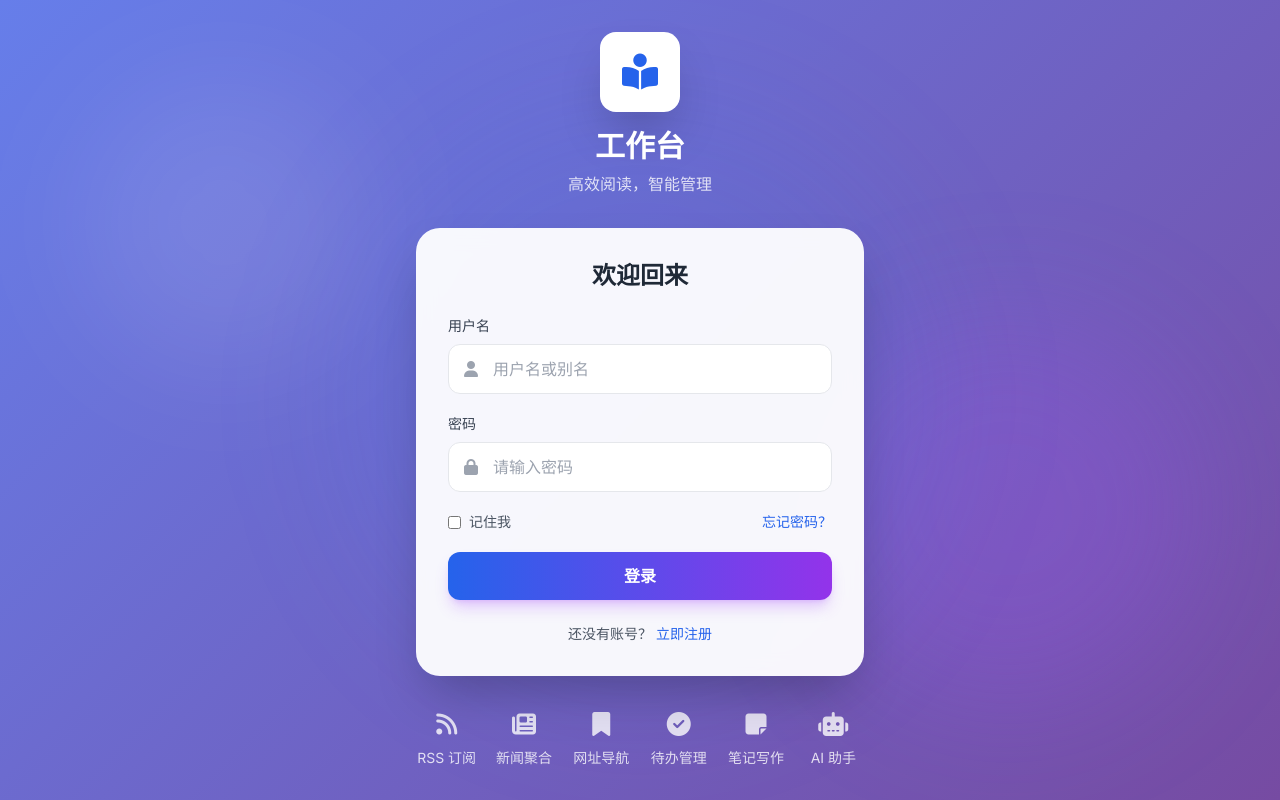
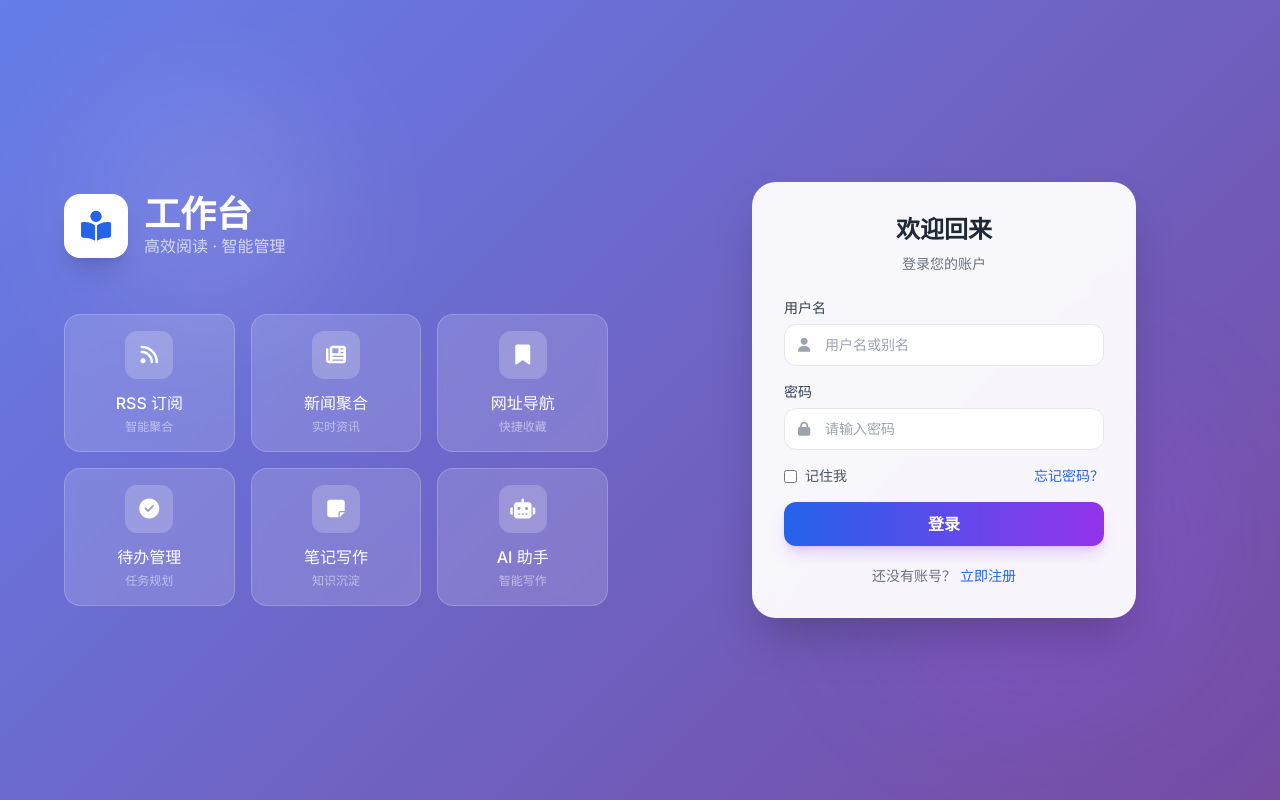
Before and after one commit to tojoevan/workspace, a Django app: page /login/ in a window 1280 px wide. Run offline with Django 5.2, Linux system fonts and the light colour scheme; some libraries are stand-ins or nearby versions.

Commit message:
优化login页面

```diff
--- a/templates/core/login.html
+++ b/templates/core/login.html
@@ -46,75 +46,127 @@
 
         @keyframes float {
             0%, 100% { transform: translateY(0px); }
-            50% { transform: translateY(-20px); }
+            50% { transform: translateY(-15px); }
         }
 
         .float-animation {
             animation: float 6s ease-in-out infinite;
         }
 
-        @keyframes pulse-ring {
-            0% { transform: scale(0.8); opacity: 0.5; }
-            100% { transform: scale(1.2); opacity: 0; }
-        }
-
-        .pulse-ring {
-            animation: pulse-ring 2s cubic-bezier(0.215, 0.61, 0.355, 1) infinite;
+        .feature-card {
+            background: rgba(255, 255, 255, 0.15);
+            backdrop-filter: blur(4px);
+            border: 1px solid rgba(255, 255, 255, 0.2);
         }
     </style>
 </head>
-<body class="gradient-bg min-h-screen flex items-center justify-center p-4">
+<body class="gradient-bg min-h-screen flex items-center justify-center p-4 lg:p-8">
     <!-- Background Elements -->
     <div class="fixed inset-0 overflow-hidden pointer-events-none">
-        <div class="absolute top-20 left-20 w-72 h-72 bg-white/10 rounded-full blur-3xl float-animation"></div>
-        <div class="absolute bottom-20 right-20 w-96 h-96 bg-purple-500/20 rounded-full blur-3xl float-animation" style="animation-delay: -3s;"></div>
-        <div class="absolute top-1/2 left-1/2 -translate-x-1/2 -translate-y-1/2 w-[600px] h-[600px] bg-blue-500/10 rounded-full blur-3xl"></div>
+        <div class="absolute top-20 left-20 w-64 h-64 bg-white/10 rounded-full blur-3xl float-animation"></div>
+        <div class="absolute bottom-20 right-20 w-80 h-80 bg-purple-500/20 rounded-full blur-3xl float-animation" style="animation-delay: -3s;"></div>
     </div>
 
-    <!-- Login Card -->
-    <div class="relative w-full max-w-md">
-        <!-- Logo -->
-        <div class="text-center mb-8">
-            <div class="inline-flex items-center justify-center w-20 h-20 bg-white rounded-2xl shadow-2xl mb-4">
-                <i class="fas fa-book-reader text-4xl text-primary-600"></i>
+    <!-- Main Container -->
+    <div class="relative w-full max-w-6xl grid grid-cols-1 lg:grid-cols-2 gap-8 lg:gap-16 items-center">
+        <!-- Left Side - Branding -->
+        <div class="text-center lg:text-left order-2 lg:order-1">
+            <!-- Logo & Title -->
+            <div class="mb-10">
+                <div class="inline-flex items-center gap-4 mb-4">
+                    <div class="w-16 h-16 bg-white rounded-2xl shadow-xl flex items-center justify-center">
+                        <i class="fas fa-book-reader text-3xl text-primary-600"></i>
                     </div>
-            <h1 class="text-3xl font-bold text-white mb-2">工作台</h1>
-            <p class="text-white/80">高效阅读，智能管理</p>
+                    <div class="text-left">
+                        <h1 class="text-3xl lg:text-4xl font-bold text-white">工作台</h1>
+                        <p class="text-white/70">高效阅读 · 智能管理</p>
+                    </div>
+                </div>
             </div>
 
-        <!-- Form Card -->
+            <!-- Features Grid -->
+            <div class="grid grid-cols-2 sm:grid-cols-3 gap-3 lg:gap-4">
+                <div class="feature-card rounded-2xl p-4 text-center">
+                    <div class="w-12 h-12 bg-white/20 rounded-xl flex items-center justify-center mx-auto mb-3">
+                        <i class="fas fa-rss text-xl text-white"></i>
+                    </div>
+                    <p class="text-white font-medium">RSS 订阅</p>
+                    <p class="text-white/50 text-xs mt-1">智能聚合</p>
+                </div>
+                <div class="feature-card rounded-2xl p-4 text-center">
+                    <div class="w-12 h-12 bg-white/20 rounded-xl flex items-center justify-center mx-auto mb-3">
+                        <i class="fas fa-newspaper text-xl text-white"></i>
+                    </div>
+                    <p class="text-white font-medium">新闻聚合</p>
+                    <p class="text-white/50 text-xs mt-1">实时资讯</p>
+                </div>
+                <div class="feature-card rounded-2xl p-4 text-center">
+                    <div class="w-12 h-12 bg-white/20 rounded-xl flex items-center justify-center mx-auto mb-3">
+                        <i class="fas fa-bookmark text-xl text-white"></i>
+                    </div>
+                    <p class="text-white font-medium">网址导航</p>
+                    <p class="text-white/50 text-xs mt-1">快捷收藏</p>
+                </div>
+                <div class="feature-card rounded-2xl p-4 text-center">
+                    <div class="w-12 h-12 bg-white/20 rounded-xl flex items-center justify-center mx-auto mb-3">
+                        <i class="fas fa-check-circle text-xl text-white"></i>
+                    </div>
+                    <p class="text-white font-medium">待办管理</p>
+                    <p class="text-white/50 text-xs mt-1">任务规划</p>
+                </div>
+                <div class="feature-card rounded-2xl p-4 text-center">
+                    <div class="w-12 h-12 bg-white/20 rounded-xl flex items-center justify-center mx-auto mb-3">
+                        <i class="fas fa-sticky-note text-xl text-white"></i>
+                    </div>
+                    <p class="text-white font-medium">笔记写作</p>
+                    <p class="text-white/50 text-xs mt-1">知识沉淀</p>
+                </div>
+                <div class="feature-card rounded-2xl p-4 text-center">
+                    <div class="w-12 h-12 bg-white/20 rounded-xl flex items-center justify-center mx-auto mb-3">
+                        <i class="fas fa-robot text-xl text-white"></i>
+                    </div>
+                    <p class="text-white font-medium">AI 助手</p>
+                    <p class="text-white/50 text-xs mt-1">智能写作</p>
+                </div>
+            </div>
+        </div>
+
+        <!-- Right Side - Login Form -->
+        <div class="order-1 lg:order-2 flex justify-center">
+            <div class="w-full max-w-sm">
                 <div class="glass-effect rounded-3xl shadow-2xl p-8">
-            <h2 class="text-2xl font-semibold text-gray-800 mb-6 text-center">欢迎回来</h2>
+                    <h2 class="text-2xl font-bold text-gray-800 mb-2 text-center">欢迎回来</h2>
+                    <p class="text-gray-500 text-sm text-center mb-6">登录您的账户</p>
 
                     {% if messages %}
                         {% for message in messages %}
-                    <div class="mb-4 p-4 rounded-xl {% if message.tags == 'error' %}bg-red-50 text-red-700 border border-red-200{% else %}bg-green-50 text-green-700 border border-green-200{% endif %}">
+                            <div class="mb-4 p-3 rounded-xl {% if message.tags == 'error' %}bg-red-50 text-red-700 border border-red-200{% else %}bg-green-50 text-green-700 border border-green-200{% endif %}">
                                 <i class="fas {% if message.tags == 'error' %}fa-exclamation-circle{% else %}fa-check-circle{% endif %} mr-2"></i>
                                 {{ message }}
                             </div>
                         {% endfor %}
                     {% endif %}
 
-            <form method="post" class="space-y-5">
+                    <form method="post" class="space-y-4">
                         {% csrf_token %}
 
                         <div>
-                    <label class="block text-sm font-medium text-gray-700 mb-2">用户名</label>
+                            <label class="block text-sm font-medium text-gray-700 mb-1.5">用户名</label>
                             <div class="relative">
                                 <input type="text" name="username" required
-                            class="w-full pl-11 pr-4 py-3 rounded-xl border border-gray-200 focus:border-primary-500 focus:ring-2 focus:ring-primary-200 transition-all outline-none"
+                                    class="w-full pl-10 pr-4 py-2.5 rounded-xl border border-gray-200 focus:border-primary-500 focus:ring-2 focus:ring-primary-200 transition-all outline-none text-sm"
                                     placeholder="用户名或别名">
-                        <i class="fas fa-user absolute left-4 top-1/2 -translate-y-1/2 text-gray-400"></i>
+                                <i class="fas fa-user absolute left-3.5 top-1/2 -translate-y-1/2 text-gray-400 text-sm"></i>
                             </div>
                         </div>
 
                         <div>
-                    <label class="block text-sm font-medium text-gray-700 mb-2">密码</label>
+                            <label class="block text-sm font-medium text-gray-700 mb-1.5">密码</label>
                             <div class="relative">
                                 <input type="password" name="password" required
-                            class="w-full pl-11 pr-4 py-3 rounded-xl border border-gray-200 focus:border-primary-500 focus:ring-2 focus:ring-primary-200 transition-all outline-none"
+                                    class="w-full pl-10 pr-4 py-2.5 rounded-xl border border-gray-200 focus:border-primary-500 focus:ring-2 focus:ring-primary-200 transition-all outline-none text-sm"
                                     placeholder="请输入密码">
-                        <i class="fas fa-lock absolute left-4 top-1/2 -translate-y-1/2 text-gray-400"></i>
+                                <i class="fas fa-lock absolute left-3.5 top-1/2 -translate-y-1/2 text-gray-400 text-sm"></i>
                             </div>
                         </div>
 
@@ -127,44 +179,18 @@
                         </div>
 
                         <button type="submit"
-                    class="w-full py-3 px-4 bg-gradient-to-r from-blue-600 to-purple-600 text-white font-semibold rounded-xl hover:from-blue-700 hover:to-purple-700 transform hover:scale-[1.02] transition-all duration-200 shadow-lg shadow-purple-500/30">
+                            class="w-full py-2.5 px-4 bg-gradient-to-r from-blue-600 to-purple-600 text-white font-semibold rounded-xl hover:from-blue-700 hover:to-purple-700 transform hover:scale-[1.02] transition-all duration-200 shadow-lg shadow-purple-500/25">
                             登录
                         </button>
                     </form>
 
-            <div class="mt-6 text-center">
-                <p class="text-gray-600 text-sm">
+                    <div class="mt-5 text-center">
+                        <p class="text-gray-500 text-sm">
                             还没有账号？
                             <a href="#" class="text-primary-600 hover:text-primary-700 font-medium">立即注册</a>
                         </p>
                     </div>
                 </div>
-
-        <!-- Features -->
-        <div class="mt-8 grid grid-cols-3 md:grid-cols-6 gap-4 text-center text-white/80 text-sm">
-            <div>
-                <i class="fas fa-rss text-2xl mb-2"></i>
-                <p>RSS 订阅</p>
-            </div>
-            <div>
-                <i class="fas fa-newspaper text-2xl mb-2"></i>
-                <p>新闻聚合</p>
-            </div>
-            <div>
-                <i class="fas fa-bookmark text-2xl mb-2"></i>
-                <p>网址导航</p>
-            </div>
-            <div>
-                <i class="fas fa-check-circle text-2xl mb-2"></i>
-                <p>待办管理</p>
-            </div>
-            <div>
-                <i class="fas fa-sticky-note text-2xl mb-2"></i>
-                <p>笔记写作</p>
-            </div>
-            <div>
-                <i class="fas fa-robot text-2xl mb-2"></i>
-                <p>AI 助手</p>
             </div>
         </div>
     </div>
```
Lines whose indentation alone changed are shown as unchanged.
